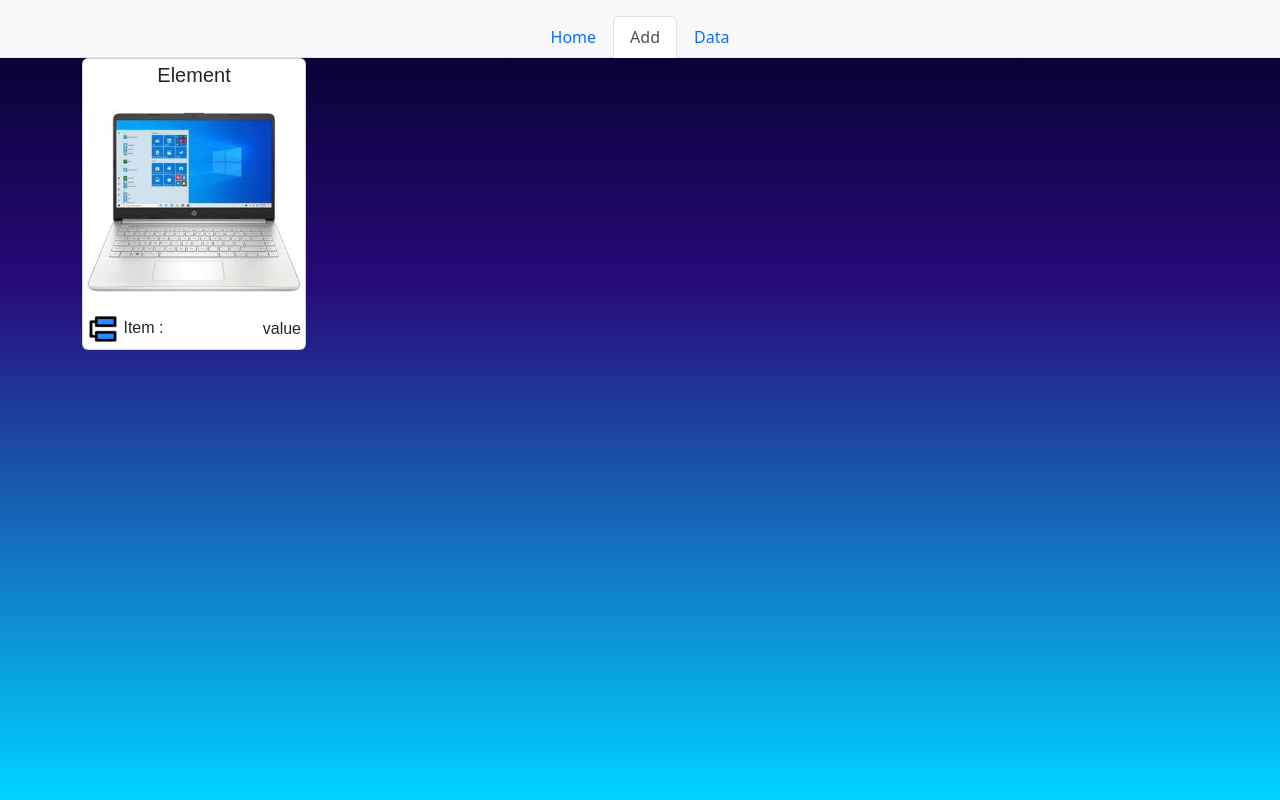
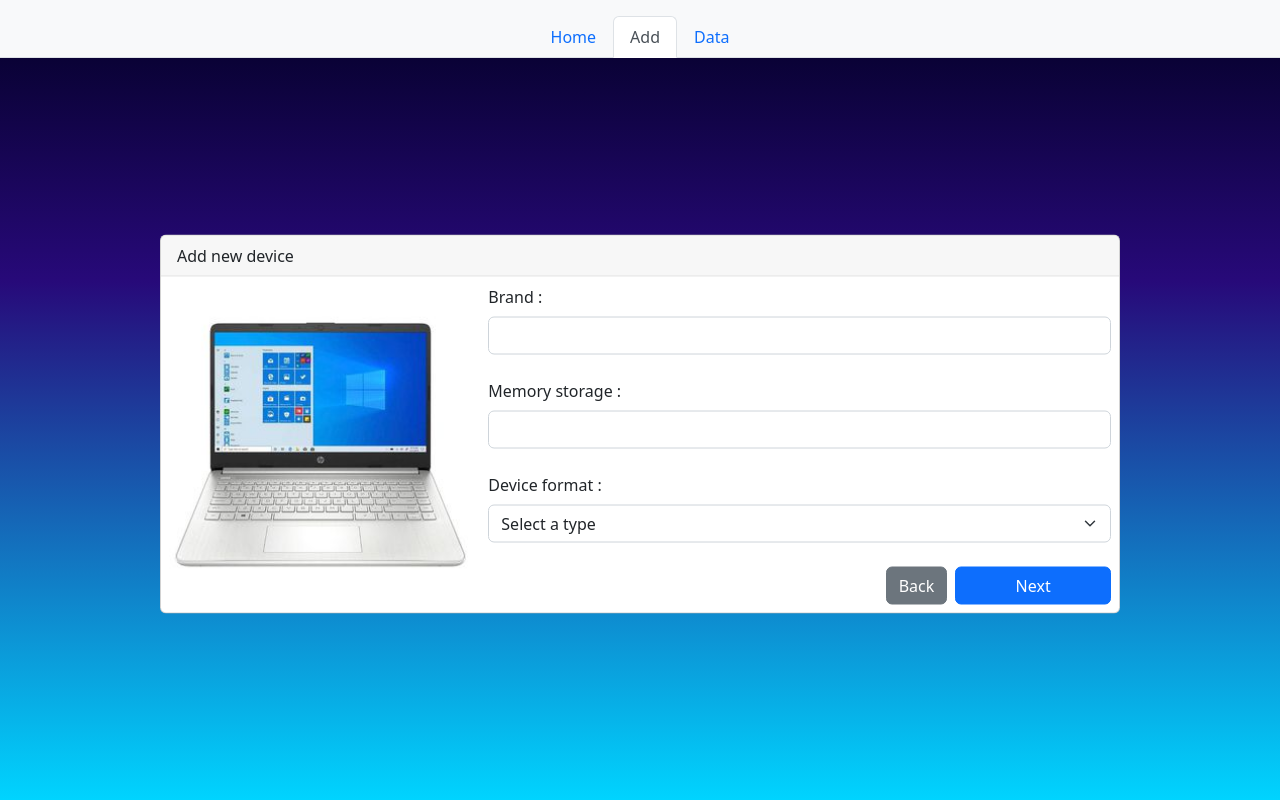
Before and after one commit to wilfrad/form-computers, a plain HTML site: page index.html in a window 1280 px wide. Drawn offline with nearby package versions, Linux system fonts and the light colour scheme.

Commit message:
form carousel, menu-context final

```diff
--- a/app.js
+++ b/app.js
@@ -1,16 +1,3 @@
-const nav_element = document.getElementById('nav-btn-from');
-const form_element = document.getElementById("form-main");
-var nav_element_hidden = true;
-nav_element.addEventListener('click', hide_content);
-
-function hide_content() {
+(function () {
     console.log('si');
-    /*
-    if (nav_element_hidden == false) {
-        form_element.classList.add('hidden');
-        nav_element_hidden == true;
-    } else {
-        form_element.classList.remove('hidden');
-        nav_element_hidden == false;
-    }*/
-}
+})()
--- a/index.html
+++ b/index.html
@@ -58,7 +58,7 @@
             </table>
         </div>
 
-        <form class="container-from card w-75 mt-5 position-absolute top-50 start-50 translate-middle" id="form-main" hidden>
+        <form class="container-from card w-75 mt-4 position-absolute top-50 start-50 translate-middle" id="form-main">
             <div class="card-header" >
                 Add new device
             </div>
@@ -69,7 +69,9 @@
                 </div>
 
                 <div class="col-8 p-2">
-                    <div class="general-quest">
+                    <div id="carouselExampleControlsNoTouching" class="carousel slide" data-bs-ride="false">
+                        <div class="carousel-inner">
+                            <div class="carousel-item active general-quest">
                                 <label for="brand-input" class="form-label text-start" >Brand :</label>
                                 <input type="text" class="form-control"  id="brand-input" name="brand-input" required><br>
 
@@ -84,7 +86,7 @@
                                 </select><br>
                             </div>
 
-                    <div class="portatil-quest" hidden>
+                            <div class="carousel-item portatil-quest">
                                 <label for="size" class="form-label text-start">Size (cm) :</label>
                                 <input type="text" class="form-control"  id="size" name="size" placeholder="12 x 22.5 x 1.2"><br>
 
@@ -95,7 +97,7 @@
                                 <input type="checkbox" class="form-check-label" id="keyboard" name="keyboard"><br>
                             </div>
 
-                    <div class="desk-quest" hidden>
+                            <div class="carousel-item desk-quest">
                                 <label for="power-capacity" class="form-label text-start" >Power supply capacity :</label>
                                 <input type="text" class="form-control"  id="power-capacity" name="power-capacity"><br>
 
@@ -103,37 +105,37 @@
                                 <input type="checkbox" class="form-check-label" id="display" name="display"><br>
                             </div>
 
-                    <div class="additional-quest" hidden>
+                            <div class="carousel-item additional-quest">
                                 <label for="img-input" class="form-label text-start" >Image :</label>
                                 <input type="file" class="form-control" id="img-input" name="img-input" accept=".png,.jpg,.svg"><br>
 
                                 <label for="description-input" class="form-label text-start" >Description :</label>
                                 <textarea class="form-control" id="description-input" name="description-input" rows="3" cols="30" placeholder="observations and comments"></textarea><br>
                             </div>
+                        </div>
+                    </div>
 
                     <div class="form-func d-flex justify-content-end">
-                        <input type="button" class="btn btn-secondary disabled" id="clear-form" value="Back">
-                        <input type="submit" class="btn btn-primary w-25 disabled ms-2" id="send-form" value="Next">
+                        <input type="button" class="btn btn-secondary" id="clear-form" data-bs-target="#carouselExampleControlsNoTouching" data-bs-slide="prev" value="Back">
+                        <input type="submit" class="btn btn-primary w-25 ms-2" id="send-form" data-bs-target="#carouselExampleControlsNoTouching" data-bs-slide="next" value="Next">
                     </div>
                 </div>
             </div>
         </form>
 
-        <div class="card w-40 py-1 floating-menu">
+        <div class="card r-10 py-1 floating-menu" hidden>
             <h5 class="fm-title text-center mb-1">Element</h5>
-            <img src="resource/img/form-img-laptop.jpg" class="card-img-top" alt="floating-menu-img">
-            <div class="px-1">
-                <li class="list-group-item d-flex justify-content-between align-items-center">
-                    <span id="fm-item-name">
-                        <img src="resource/icon/item-32x32.png" alt="floating-menu-img-item">
+            <img src="resource/img/form-img-laptop.jpg" class="card-img-top align-self-center w-75" alt="floating-menu-img">
+            <div class="list-group-item d-flex justify-content-between align-items-center px-1">
+                <p class="my-0 fw-7" id="fm-item-name">
+                    <img src="resource/icon/item-24x24.png" alt="floating-menu-img-item">
                     Item :
-                    </span>
-                    <span id="fm-item-value">value</span>
-                </li>
+                </p>
+                <p class="my-0 fw-7" id="fm-item-value">value</p>
             </div>
         </div>
     </main>
-    <script src="/app.js"></script>
+    <script type="text/javascript" src="/app.js"></script>
     <script type="text/javascript" src="/lib/bootstrap-5.2.0-dist/js/bootstrap.js"></script>
     <script type="text/javascript" src="/lib/popper/popper.js"></script>
 </body>
--- a/style.css
+++ b/style.css
@@ -20,6 +20,10 @@
     position: fixed;
 }
 
-.w-40 {
-    width: 14rem;
+.fw-7{
+    font-size: 14px !important;
 }
+
+.r-10 {
+    width: 10rem;
+}
```
Also changed, not shown: resource/icon/item-24x24.png (added). Lines whose indentation alone changed are shown as unchanged.
